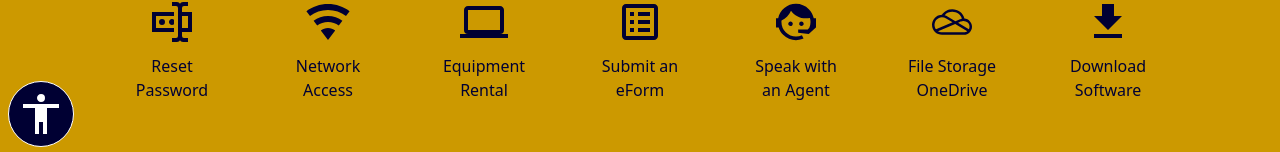
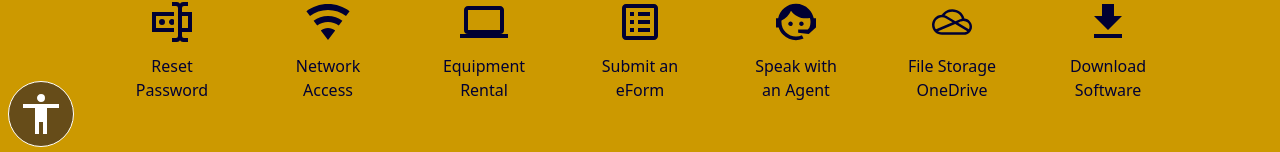
Before and after one commit to GeorgeCiesinski/college-website, a React (Vite) app: page / in a window 1280 px wide. Shown: the part 645-797 px from the top of the page. Built offline with nearby package versions, Linux system fonts and the light colour scheme.

Commit message:
Accessibility Menu - Button styling changes - Created menu - Menu close button - Menu state

```diff
--- a/src/components/accessibility.jsx
+++ b/src/components/accessibility.jsx
@@ -5,12 +5,12 @@
 const accessibility = () => {
   return (
     <div>
-        <div class=''>
+        <div className=''>
 
         </div>
         <button
             title='Accessibility'
-            className='fixed bottom-0 z-30 border-[1px] border-white rounded-full bg-primary1 text-white p-2 m-2 cursor-pointer'
+            className='fixed left-0 bottom-0 z-30 border-[1px] border-white rounded-full bg-primary1/50 hover:scale-110 text-white p-2 m-2 cursor-pointer'
             alt='accessibility'>
             <Icon
                 path={mdiHuman}
```
